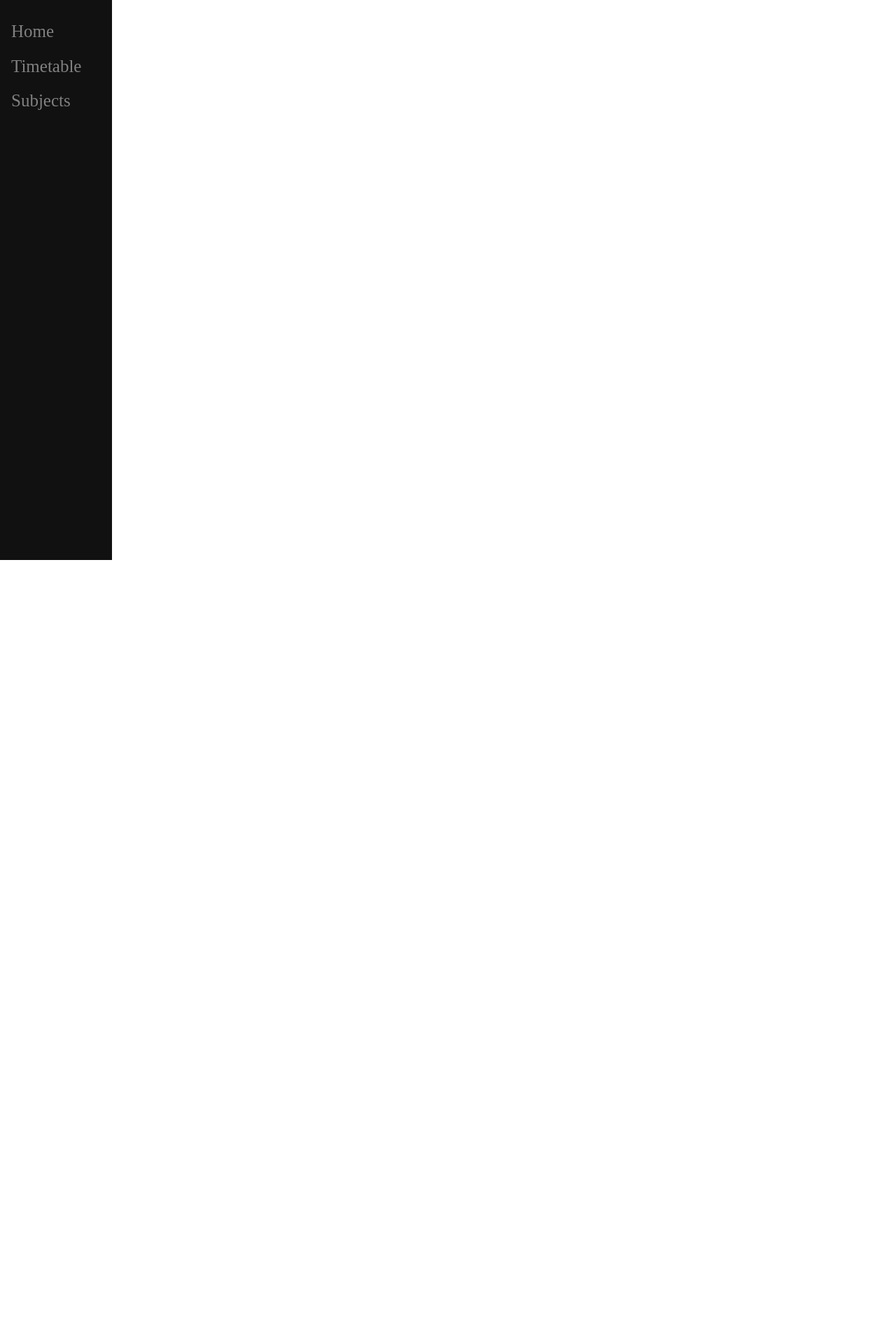
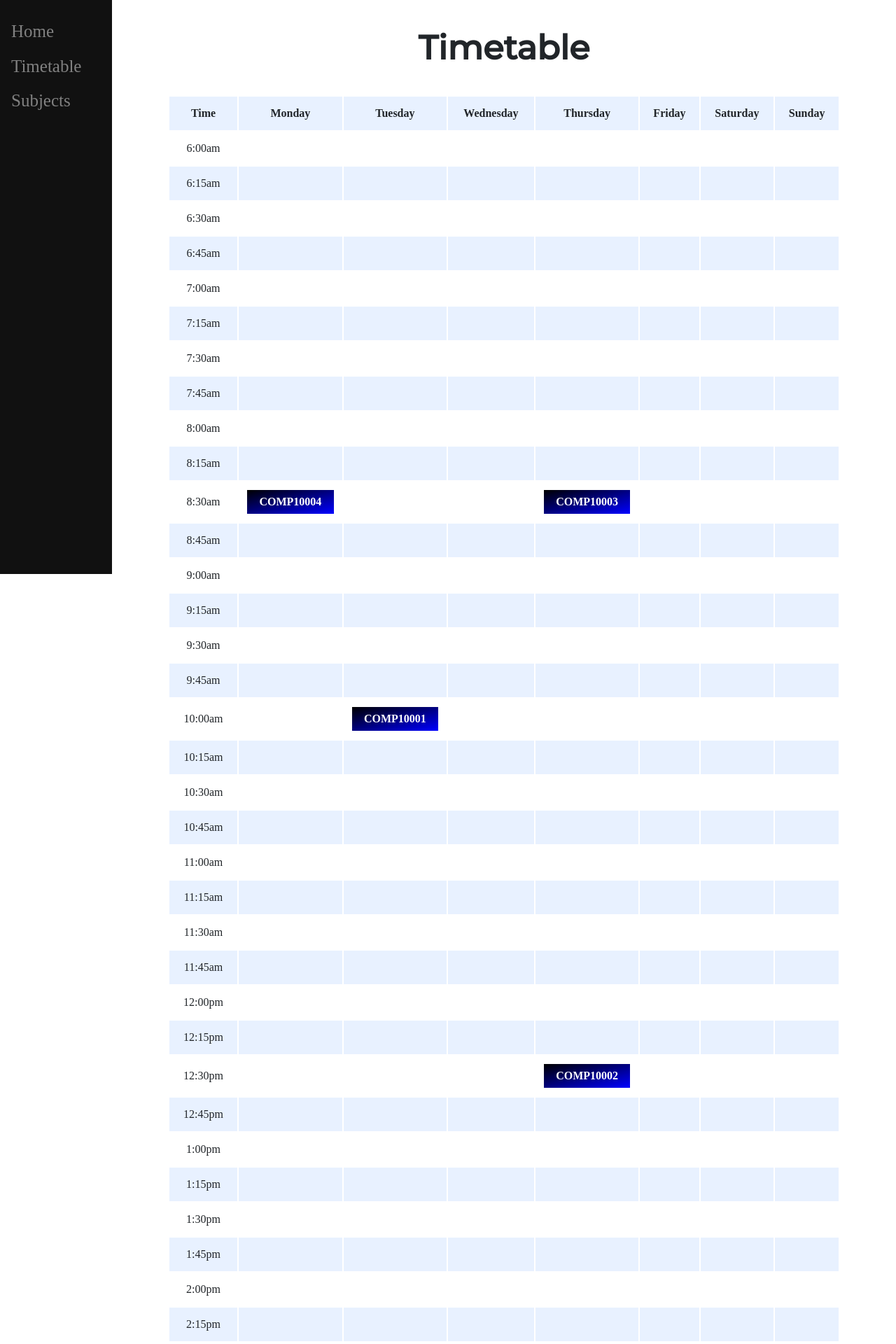
Before and after one commit to pbgcommits/team1hackathon, a Flask app: page /timetable in a window 1280 px wide. Shown: the top 1920 px of the page at 70% size. Before the commit the page ends 800 px from the top, so only its background shows below. Run offline with Flask 3, Linux system fonts and the light colour scheme; parts of the project's set-up code (start-up, migrations or seed data) failed here and were passed over; some libraries are stand-ins or nearby versions.

Commit message:
Added functioning timetable

```diff
--- a/app.py
+++ b/app.py
@@ -1,8 +1,9 @@
 from flask import Flask, jsonify, render_template, jsonify, request, redirect, session
 from flask_session import Session
 from db import db
-from testdata import numSubjects, listOfSubjects
+from testdata import numSubjects, listOfSubjects, listOfClasses
 from nav import findSubjectIndex
+from timetableinfo import days_of_the_week, times_15m
 app = Flask(__name__)
 
 ### WEBPAGE NAVIGATION ###
@@ -20,7 +21,7 @@
 
 @app.route("/timetable")
 def timetable():
-    return render_template("timetable.html")
+    return render_template("timetable.html", days=days_of_the_week, times=times_15m, classes=listOfClasses)
 
 
 @app.route("/subjects")
--- a/static/styles.css
+++ b/static/styles.css
@@ -171,4 +171,11 @@
     background-color: rgb(179, 208, 255, 0.3)
 }
 
+.scheduledClass {
+    background-image: linear-gradient(to top left, blue, black);
+    padding: 5px;
+    color: white;
+    font-weight: bold;
+}
+
 /* End unused */
--- a/templates/timetable.html
+++ b/templates/timetable.html
@@ -1 +1,29 @@
 {% extends "layout.html" %}
+
+{% block main %}
+    <h1 class="container">
+        Timetable
+    </h1>
+    <table class="container">
+        <tr>
+            <th>Time</th>
+            {% for day in days %}
+                <th>{{ day }}</th>
+            {% endfor %}
+        </tr>
+        {% for time in times %}
+            <tr>
+                <td>{{ time }}</td>
+                {% for day in days %}
+                    <td>
+                        {% for class in classes %}
+                            {% if class["day"] == day and class["time"] == time %}
+                                <div class="scheduledClass">{{ class["subjectCode"] }} </div>
+                            {% endif %}
+                        {% endfor %}
+                    </td>
+                {% endfor %}
+            </tr>
+        {% endfor %}
+    </table>
+{% endblock %}
--- a/testdata.py
+++ b/testdata.py
@@ -1,15 +1,5 @@
 """Test data for app."""
 
-numSubjects = 4
-listOfSubjects = []
-tmpImageURI = "img/unimelblogo.png"
-for i in range(1, numSubjects + 1):
-    subject = "Subject " + str(i)
-    listOfSubjects.append({
-        "name": subject,
-        "code": "COMP1000" + str(i),
-        "teachingPeriod": {
-            "year": 2024, "semester": 1
-            },
-        "imgURI": tmpImageURI
-        })
+listOfSubjects = [{'name': 'Subject 1', 'code': 'COMP10001', 'teachingPeriod': {'year': 2024, 'semester': 1}, 'imgURI': 'img/unimelblogo.png'}, {'name': 'Subject 2', 'code': 'COMP10002', 'teachingPeriod': {'year': 2024, 'semester': 1}, 'imgURI': 'img/unimelblogo.png'}, {'name': 'Subject 3', 'code': 'COMP10003', 'teachingPeriod': {'year': 2024, 'semester': 1}, 'imgURI': 'img/unimelblogo.png'}, {'name': 'Subject 4', 'code': 'COMP10004', 'teachingPeriod': {'year': 2024, 'semester': 1}, 'imgURI': 'img/unimelblogo.png'}]
+numSubjects = len(listOfSubjects)
+listOfClasses = [{'subjectCode': 'COMP10001', 'building': 107, 'room_number': 112, 'day': 'Tuesday', 'time': '10:00am'}, {'subjectCode': 'COMP10002', 'building': 112, 'room_number': 105, 'day': 'Thursday', 'time': '12:30pm'}, {'subjectCode': 'COMP10003', 'building': 101, 'room_number': 109, 'day': 'Thursday', 'time': '8:30am'}, {'subjectCode': 'COMP10004', 'building': 109, 'room_number': 129, 'day': 'Monday', 'time': '8:30am'}]
--- /dev/null
+++ b/timetableinfo.py
@@ -0,0 +1,2 @@
+times_15m = ['6:00am', '6:15am', '6:30am', '6:45am', '7:00am', '7:15am', '7:30am', '7:45am', '8:00am', '8:15am', '8:30am', '8:45am', '9:00am', '9:15am', '9:30am', '9:45am', '10:00am', '10:15am', '10:30am', '10:45am', '11:00am', '11:15am', '11:30am', '11:45am', '12:00pm', '12:15pm', '12:30pm', '12:45pm', '1:00pm', '1:15pm', '1:30pm', '1:45pm', '2:00pm', '2:15pm', '2:30pm', '2:45pm', '3:00pm', '3:15pm', '3:30pm', '3:45pm', '4:00pm', '4:15pm', '4:30pm', '4:45pm', '5:00pm', '5:15pm', '5:30pm', '5:45pm', '6:00pm', '6:15pm', '6:30pm', '6:45pm', '7:00pm', '7:15pm', '7:30pm', '7:45pm', '8:00pm', '8:15pm', '8:30pm', '8:45pm']
+days_of_the_week = ["Monday", "Tuesday", "Wednesday", "Thursday", "Friday", "Saturday", "Sunday"]
```
Also changed, not shown: 1 other file.
